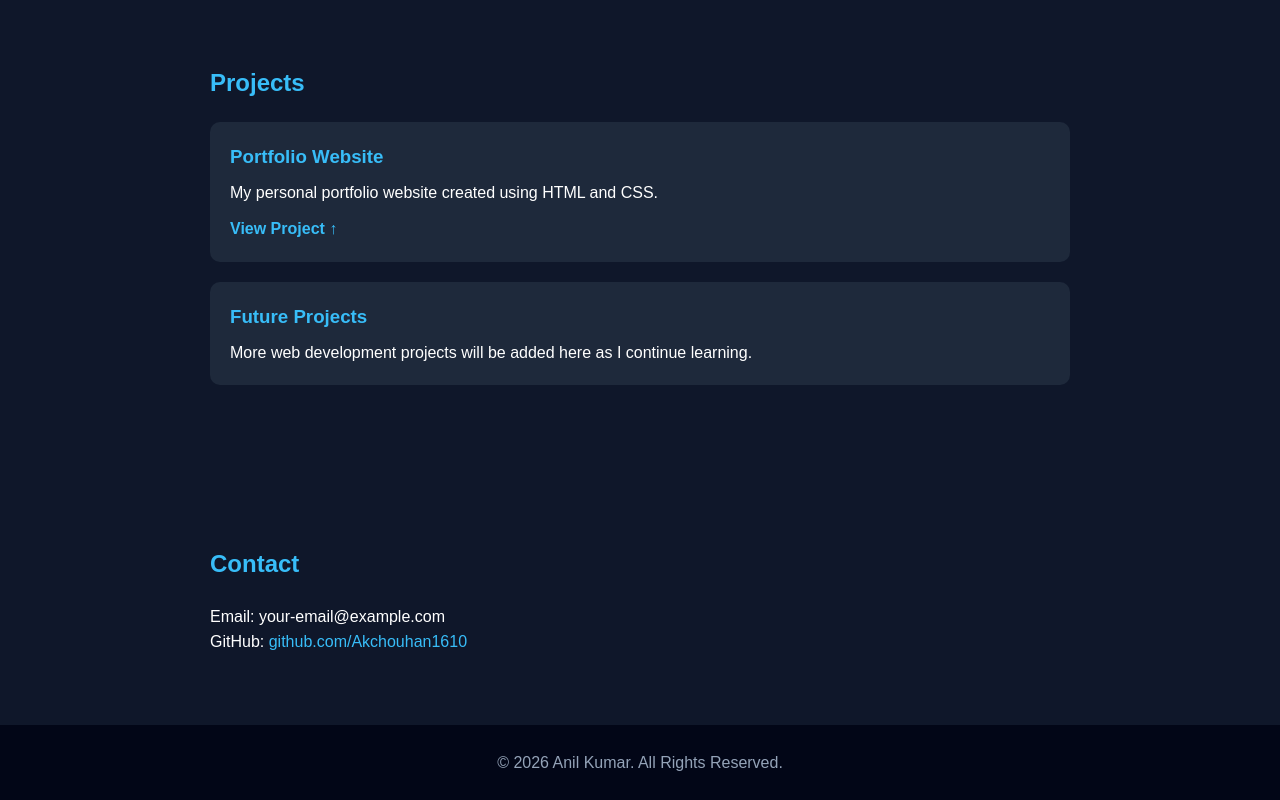
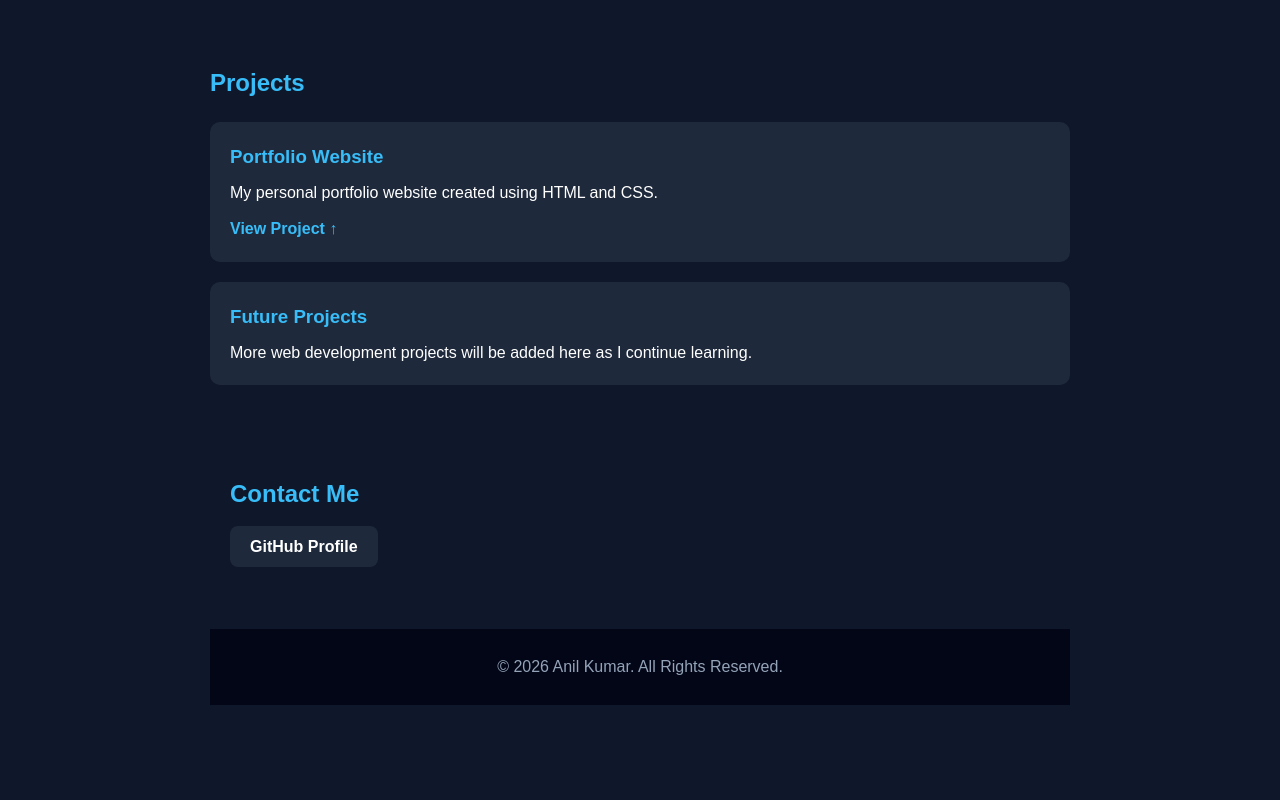
Before and after one commit to akchouhan1610/anilkumar123.github.io, a plain HTML site: page index.html in a window 1280 px wide. Shown: the part 2399-3199 px from the top of the page. After the commit the page ends 3174 px from the top, so only its background shows below. Drawn offline with Linux system fonts and the light colour scheme.

Commit message:
Update index.html

```diff
--- a/index.html
+++ b/index.html
@@ -211,21 +211,16 @@
             as I continue learning.
         </p>
     </div>
-</section>
 <section id="contact">
-    <h2>Contact</h2>
-    <p>
-        Email:
-        <span>your-email@example.com</span>
-    </p>
-    <p>
-        GitHub:
-        <a class="contact-link"
-           href="https://github.com/Akchouhan1610"
-           target="_blank">
-           github.com/Akchouhan1610
-        </a>
-    </p>
+    <h2>Contact Me</h2>
+
+    <a href="https://github.com/akchouhan1610"
+       target="_blank"
+       style="background:#1e293b; color:white; padding:12px 20px;
+              border-radius:8px; text-decoration:none; font-weight:bold;">
+        GitHub Profile
+    </a>
+
 </section>
 <footer>
     © 2026 Anil Kumar. All Rights Reserved.
```
